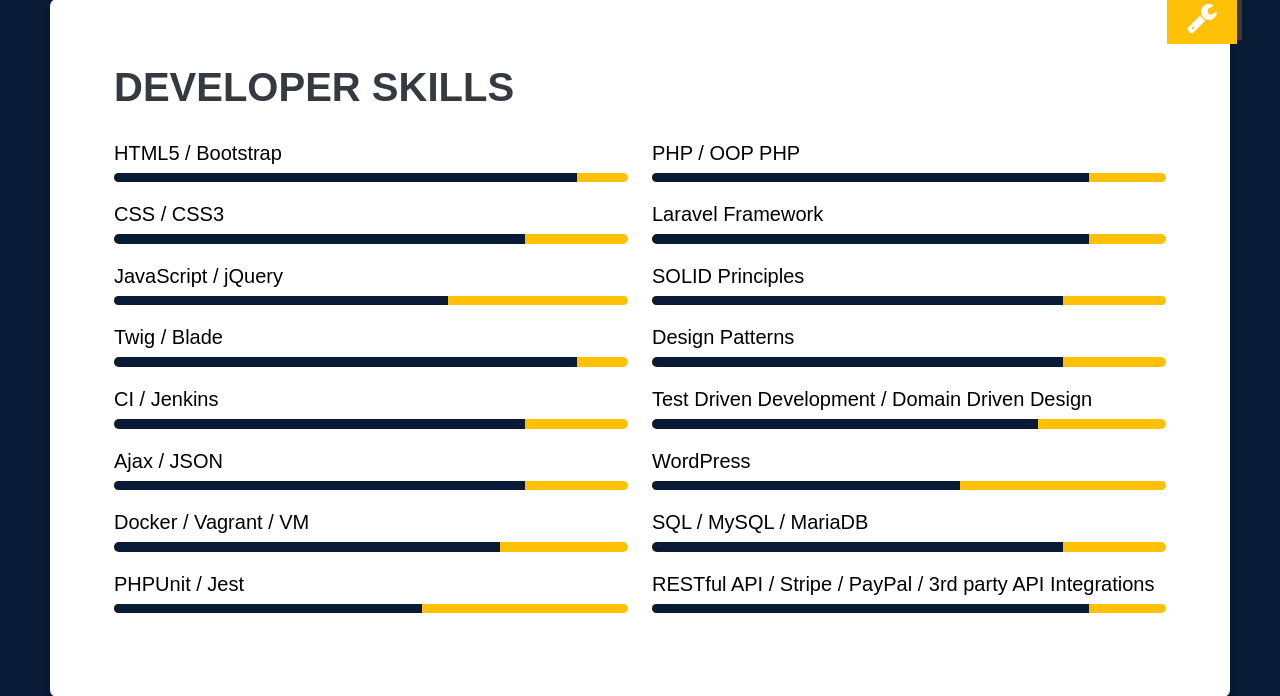
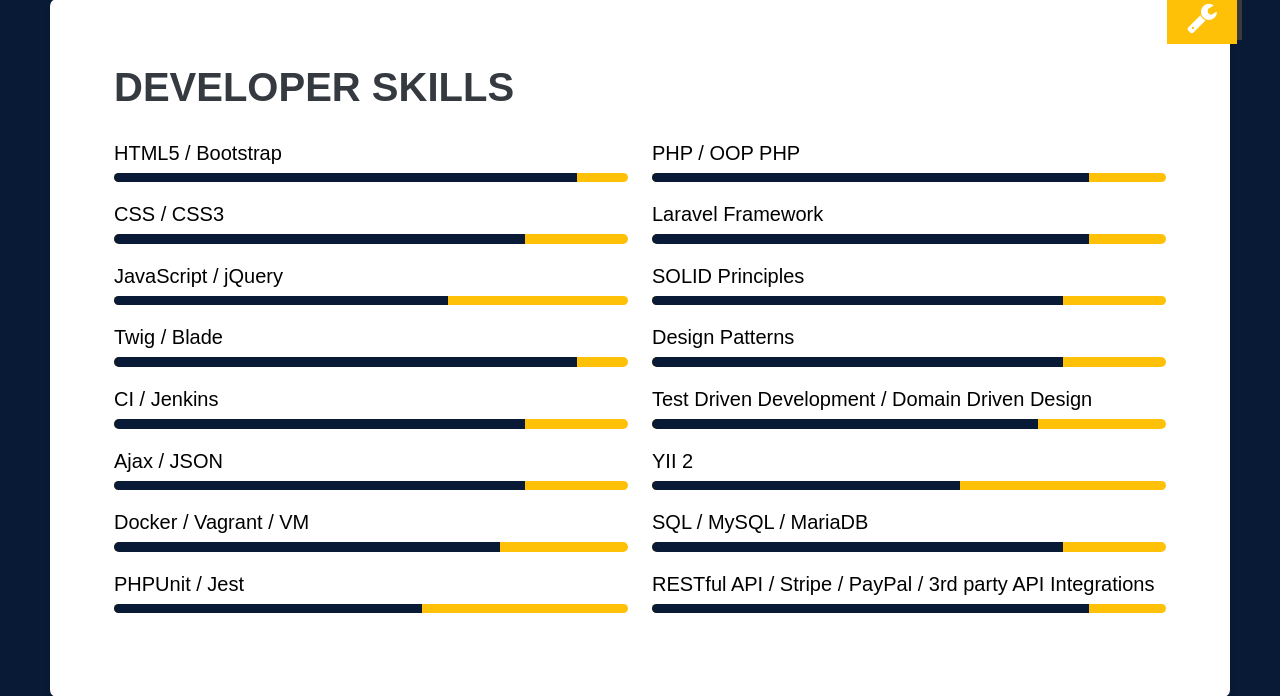
Before and after one commit to KalimeroMK/portfolio, a Laravel app: template resources/views/index.blade.php in a window 1280 px wide. Shown: the part 1436-2132 px from the top of the page. Run offline with Laravel 12, Linux system fonts and the light colour scheme; the template is opened without the code that fills it, so the values that code supplies are empty; some libraries are stand-ins or nearby versions.

Commit message:
Replace WordPress with YII 2 in Developer Skills section

```diff
--- a/resources/views/index.blade.php
+++ b/resources/views/index.blade.php
@@ -335,7 +335,7 @@
                         </div>
                         <div class="skill">
                 <span class="h6 d-flex justify-content-between align-items-center">
-                    <span class="font-weight-bold"> WordPress</span></span>
+                    <span class="font-weight-bold">YII 2</span></span>
                             <div class="progress">
                                 <div aria-valuemax="100" aria-valuemin="0" aria-valuenow="10"
                                      class="progress-bar bg-blue"
```
